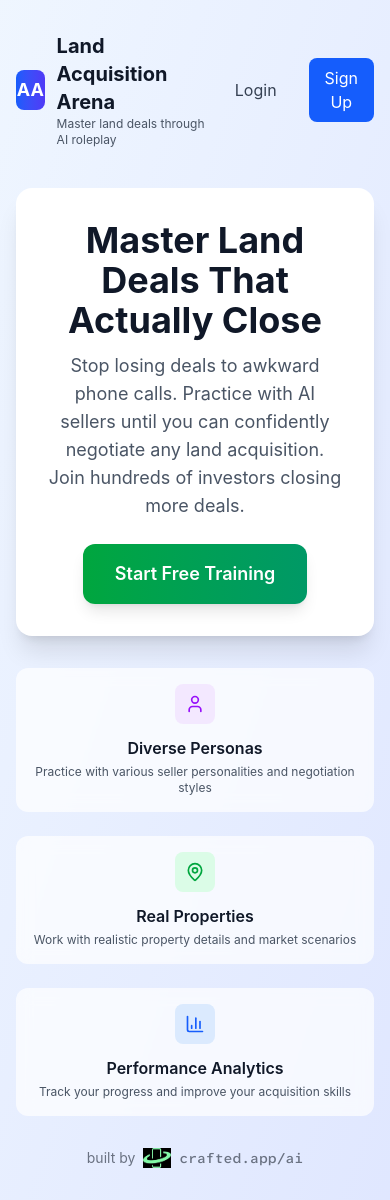
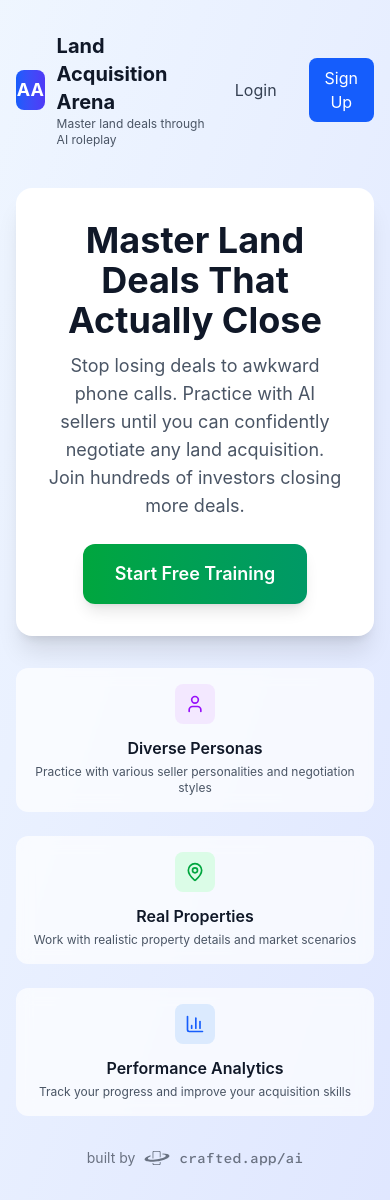
Before and after one commit to miguelespinoza/acquisition-arena, a React (Vite) app in the folder frontend/: page / in a window 390 px wide. Built offline with nearby package versions, Linux system fonts and the light colour scheme; no server answers.

Commit message:
mobile-planet svg

```diff
--- a/frontend/src/components/Footer.tsx
+++ b/frontend/src/components/Footer.tsx
@@ -11,7 +11,7 @@ export default function Footer() {
             className="flex items-center space-x-2 hover:opacity-80 transition-opacity"
           >
             <img
-              src="/mobile-planet.png"
+              src="/mobile-planet.svg"
               alt="Crafted AI"
               className="w-[28px] h-[20px]"
             />
```
Also changed, not shown: frontend/public/mobile-planet.png (deleted), frontend/public/mobile-planet.svg (added).
